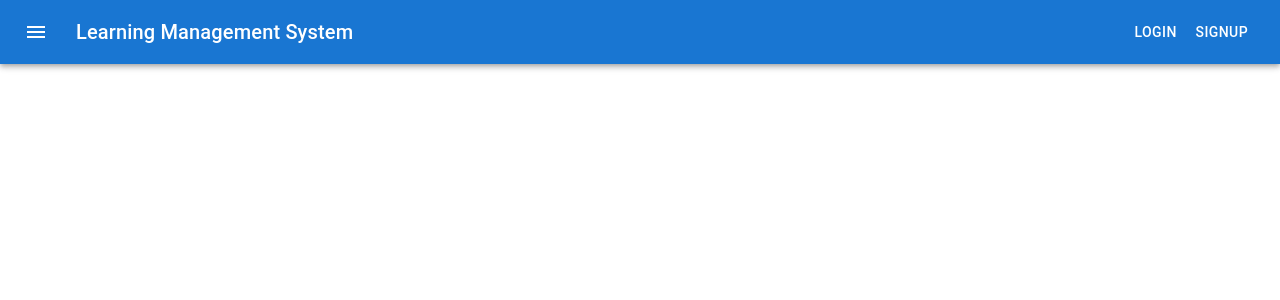
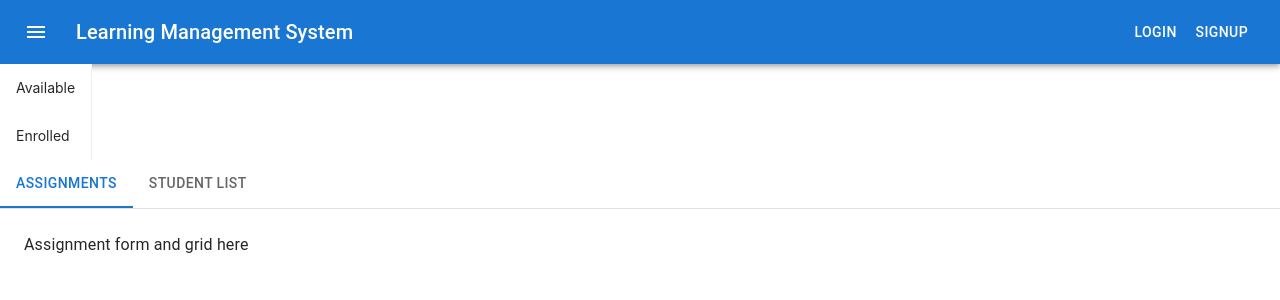
Before and after one commit to Nawoda-Jayasinghe/learning-management-system-Front-End, a React (Create React App) app: page /EnrolledCourse in a window 1280 px wide. Shown: the top 300 px of the page. Built offline with nearby package versions, Linux system fonts and the light colour scheme.

Commit message:
Enrolled courses

```diff
--- a/src/App.js
+++ b/src/App.js
@@ -16,6 +16,7 @@ import AvailableCourses from "./components/commonDashboard/AvailableCourses";
 import EnrolledCourses from "./components/commonDashboard/EnrolledCourses";
 import StudentAvailable from "./components/student/StudentAvailable";
 import StudentCourseMarks from "./components/student/StudentCourseMarks";
+import EnrolledCourse from "./components/lecturer/EnrolledCourse";
 
 
 function App() {
@@ -33,6 +34,7 @@ function App() {
           <Route path="/enrolledCourses" element={<EnrolledCourses/>}/>
           <Route path="/StudentAvailable" element={<StudentAvailable />} />
           <Route path="/StudentCourseMarks" element={<StudentCourseMarks/>} />
+          <Route path="/EnrolledCourse" element={<EnrolledCourse/>} />
         </Routes>
       </BrowserRouter>
 
--- a/src/components/dashboard/Content.jsx
+++ b/src/components/dashboard/Content.jsx
@@ -5,7 +5,6 @@ import EnrolledCourses from "../commonDashboard/EnrolledCourses";
 import AvailableCourses from "../commonDashboard/AvailableCourses";
 const Content = () => {
   return (
-    <div>
       <div>
         <Routes>
           <Route
@@ -15,7 +14,6 @@ const Content = () => {
           <Route path="/enrolledCourses" element={<EnrolledCourses />}></Route>
         </Routes>
       </div>
-    </div>
   );
 };
 
--- a/src/components/dashboard/Dashboard.jsx
+++ b/src/components/dashboard/Dashboard.jsx
@@ -2,10 +2,16 @@ import React from "react";
 import Sidebar from "./Sidebar";
 import Content from "./Content";
 const Dashboard = () => {
-  return <div>
-    <Sidebar/>
-    {/* <Content/> */}
-  </div>;
+  return (
+    <div style={{ display: "flex" }}>
+      <div style={{ display: "flex" }}>
+        <Sidebar />
+      </div>
+      <div style={{ display: "flex" }}>
+        <Content/>
+      </div>
+    </div>
+  );
 };
 
 export default Dashboard;
--- a/src/components/dashboard/Sidebar.jsx
+++ b/src/components/dashboard/Sidebar.jsx
@@ -1,19 +1,13 @@
 import "antd/dist/antd.css";
-
 import { Menu } from "antd";
 import { Routes, Route, useNavigate } from "react-router-dom";
 
-import EnrolledCourses from "../commonDashboard/EnrolledCourses";
-import AvailableCourses from "../commonDashboard/AvailableCourses";
-import Content from "./Content";
 
 function Sidebar() {
   const navigate = useNavigate();
   return (
-    <div style={{ }}>
-    {/* display: "flex", flexDirection: "row"  */}
+      <div style={{ display: "flex" }}>
         <Menu
-
           onClick={({ key }) => {
             if (key === "signout") {
               //signout option have to implement
@@ -26,13 +20,10 @@ function Sidebar() {
             { label: "Enrolled", key: "/enrolledCourses" },
           ]}
         ></Menu>
-      <div>
-        <Content/>
-      </div>
+
+
       </div>
   );
-
-
 }
 
 export default Sidebar;
--- /dev/null
+++ b/src/components/lecturer/EnrolledCourse.jsx
@@ -0,0 +1,68 @@
+import React from "react";
+import Sidebar from "../dashboard/Sidebar";
+import PropTypes from 'prop-types';
+import Tabs from '@mui/material/Tabs';
+import Tab from '@mui/material/Tab';
+import Typography from '@mui/material/Typography';
+import Box from '@mui/material/Box';
+function TabPanel(props) {
+  const { children, value, index, ...other } = props;
+
+  return (
+    <div
+      role="tabpanel"
+      hidden={value !== index}
+      id={`simple-tabpanel-${index}`}
+      aria-labelledby={`simple-tab-${index}`}
+      {...other}
+    >
+      {value === index && (
+        <Box sx={{ p: 3 }}>
+          <Typography>{children}</Typography>
+        </Box>
+      )}
+    </div>
+  );
+}
+
+TabPanel.propTypes = {
+  children: PropTypes.node,
+  index: PropTypes.number.isRequired,
+  value: PropTypes.number.isRequired,
+};
+
+function a11yProps(index) {
+  return {
+    id: `simple-tab-${index}`,
+    'aria-controls': `simple-tabpanel-${index}`,
+  };
+}
+const EnrolledCourse = () => {
+
+  const [value, setValue] = React.useState(0);
+
+  const handleChange = (event, newValue) => {
+    setValue(newValue);
+  };
+
+  return <div>
+  <Sidebar/>
+  <Box sx={{ width: '100%' }}>
+      <Box sx={{ borderBottom: 1, borderColor: 'divider' }}>
+        <Tabs value={value} onChange={handleChange} aria-label="basic tabs example">
+          <Tab label="Assignments" {...a11yProps(0)} />
+          <Tab label="Student List" {...a11yProps(1)} />
+        </Tabs>
+      </Box>
+      <TabPanel value={value} index={0}>
+        Assignment form and grid here
+      </TabPanel>
+      <TabPanel value={value} index={1}>
+        Student List here
+      </TabPanel>
+
+    </Box>
+  </div>;
+};
+
+export default EnrolledCourse;
--- a/src/components/lecturer/LecturerEnrollment.jsx
+++ b/src/components/lecturer/LecturerEnrollment.jsx
@@ -1,6 +1,7 @@
 import React from 'react';
 import SubjectCard from "../dashboard/SubjectCard";
 import Form from "antd/es/form/Form";
+import { Link } from "react-router-dom";
 
 
 function LecturerEnrollment() {
@@ -18,6 +19,9 @@ function LecturerEnrollment() {
             flexWrap: 'wrap',
           }}
         >
+        <Link to="/EnrolledCourse">
+            <SubjectCard name="Mathematics" btnName="View"/>
+          </Link>
         <SubjectCard name="Science" btnName="View"/>
         <SubjectCard name="Science" btnName="View"/>
         <SubjectCard name="Science" btnName="View"/>
```
Lines whose indentation alone changed are shown as unchanged.
